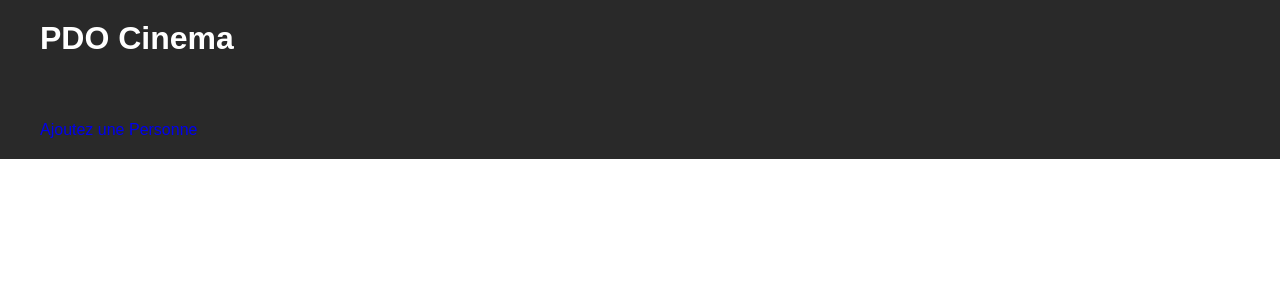
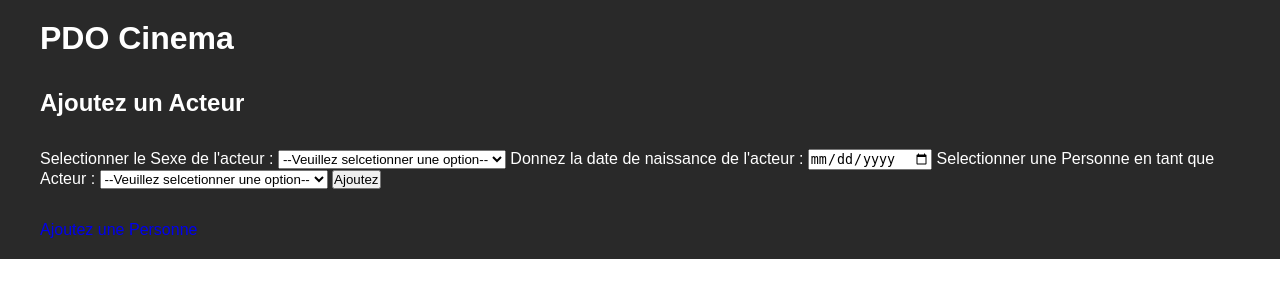
Before and after one commit to KrouriB/Exo_MVC_Cinema, a PHP site: template view/form/formActeur.php in a window 1280 px wide. Shown: the part 112-412 px from the top of the page. Run offline with PHP 8.4, Linux system fonts and the light colour scheme; the template is opened without the code that fills it: most values are stand-ins (such as "Sample title", 1, 10 or a date in 2020); some libraries are stand-ins or nearby versions.

Commit message:
ajout d'autre formulaire

```diff
--- a/view/form/formActeur.php
+++ b/view/form/formActeur.php
@@ -1,12 +1,38 @@
 <?php
 ob_start();
+$personnes = $requete->fetchAll();
 ?>
+
+<form action="index.php?action=addActeur" method="post">
+
+    <label for="selectSexe">Selectionner le Sexe de l'acteur :</label>
+    <select name="sexe" id="selectSexe">
+        <option value="">--Veuillez selcetionner une option--</option>
+        <option value="Homme">Homme</option>
+        <option value="Femme">Femme</option>
+    </select>
+    <label for="date_acteur">Donnez la date de naissance de l'acteur :</label>
+    <input type="date" id="date_acteur"
+       name="date_naissance_acteur">
+    <label for="selectReal">Selectionner une Personne en tant que Acteur :</label>
+    <select name="id_personne" id="selectReal">
+        <option value="">--Veuillez selcetionner une option--</option>
+        <?php
+        foreach($personnes as $personne){
+            ?>
+            <option value="<?= $personne['id'] ?>"><?= $personne['nomPerso'] ?></option>
+            <?php
+        }
+        ?>
+    </select>
+    <input type="submit" value="Ajoutez" name="submitActeur">
+</form>
 
 <a href="index.php?action=formPersonne">Ajoutez une Personne</a>
 
 <?php
-$titre = "";
-$titre_secondaire = "";
+$titre = "Formulaire Acteur";
+$titre_secondaire = "Ajoutez un Acteur";
 $contenu = ob_get_clean();
 require "view/template.php";
 ?>
--- a/view/form/formPersonne.php
+++ b/view/form/formPersonne.php
@@ -12,8 +12,8 @@ ob_start();
 
 
 <?php
-$titre = "";
-$titre_secondaire = "";
+$titre = "Formulaire Personne";
+$titre_secondaire = "Ajoutez une Personne :";
 $contenu = ob_get_clean();
 require "view/template.php";
 ?>
```
Also changed, not shown: view/form/formGenre.php (+8 -2 lines), view/form/formRealisateur.php (+18 -2 lines), view/form/formRole.php (+8 -2 lines).
